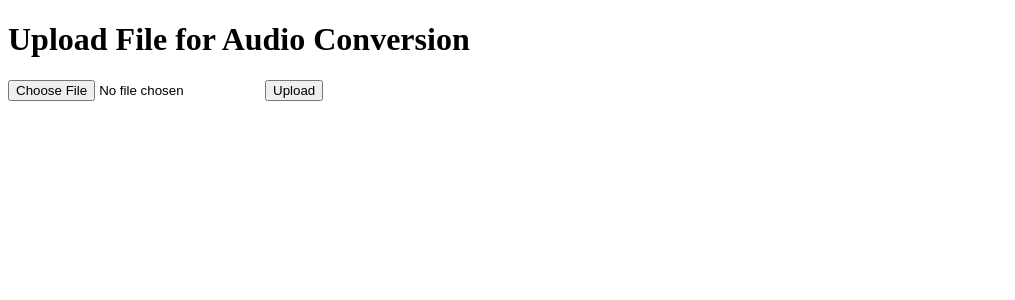
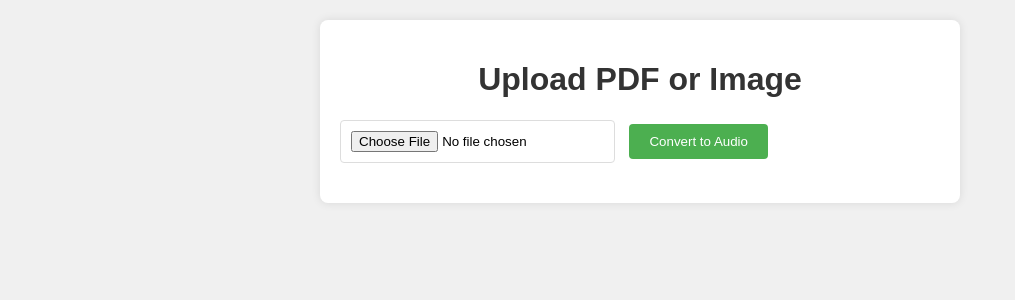
Before and after one commit to amruthaamujuri/Smart-PDF-to-Telugu-Audio-Converter, a Flask app: page / in a window 1280 px wide. Shown: the top 300 px of the page, without its empty margins (0-1015 px from the left). Run offline with Flask 3, Linux system fonts and the light colour scheme.

Commit message:
Update index.html

```diff
--- a/templates/index.html
+++ b/templates/index.html
@@ -1,45 +1,36 @@
-
-
 <!DOCTYPE html>
-<html lang="en">
+<html>
   <head>
-    <meta charset="UTF-8">
-    <meta name="viewport" content="width=device-width, initial-scale=1.0">
-    <title>Audio Generator</title>
+    <title>PDF to Telugu Audio</title>
+    <link
+      rel="stylesheet"
+      href="{{ url_for('static', filename='style.css') }}"
+    />
   </head>
   <body>
-    <h1>Upload File for Audio Conversion</h1>
-    <form action="/" method="post" enctype="multipart/form-data">
-        <input type="file" name="file" required>
-        <button type="submit">Upload</button>
+    <div class="container">
+      <h1>Upload PDF or Image</h1>
+      <form method="post" enctype="multipart/form-data">
+        <input type="file" name="file" accept=".pdf,.jpg,.jpeg,.png" required />
+        <button class="button" type="submit">Convert to Audio</button>
       </form>
 
       {% if message %}
+      <div class="success">
         <p>{{ message }}</p>
-        <audio id="audioPlayer" controls>
-            <source src="{{ audio_url }}" type="audio/mpeg">
+        {% if audio_url %}
+        <audio controls controlsList="nodownload">
+          <source src="{{ audio_url }}" type="audio/mpeg" />
           Your browser does not support the audio element.
         </audio>
-        <br>
-        <button onclick="playAudio()">Play</button>
-        <button onclick="pauseAudio()">Pause</button>
-        <a href="{{ audio_url }}" download>
-            <button>Download Audio</button>
-        </a>
+        <a class="button" href="{{ audio_url }}">Download Audio</a>
         {% endif %}
-
-    {% if error %}
-        <p style="color: red;">{{ error }}</p>
+      </div>
+      {% endif %} {% if error %}
+      <div class="error">
+        <p>{{ error }}</p>
+      </div>
       {% endif %}
-
-    <script>
-        function playAudio() {
-            document.getElementById("audioPlayer").play();
-        }
-
-        function pauseAudio() {
-            document.getElementById("audioPlayer").pause();
-        }
-    </script>
+    </div>
   </body>
 </html>
```
Lines whose indentation alone changed are shown as unchanged.
